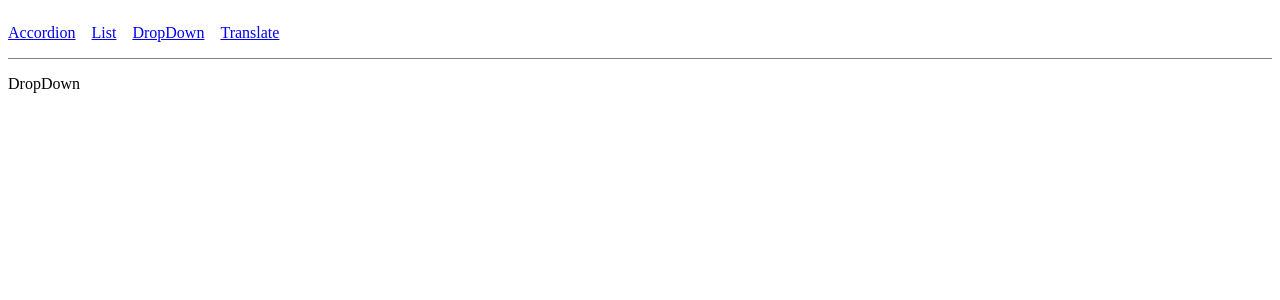
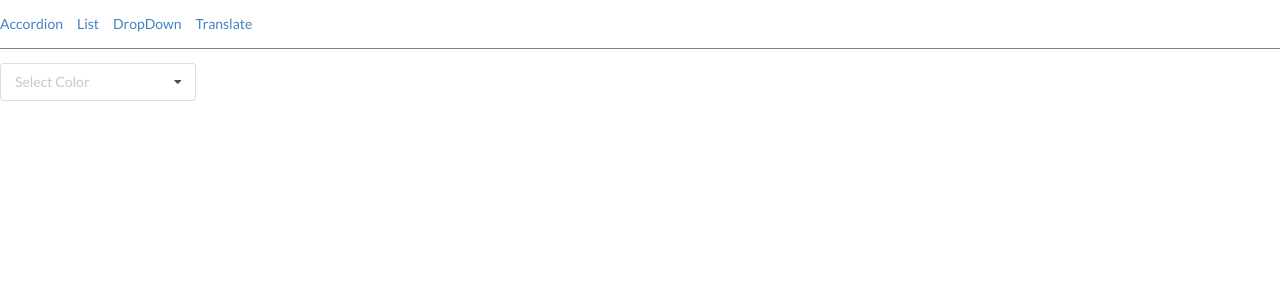
Before and after one commit to yosrimhamdi/drop-down-react, a React app: page /drop-down in a window 1280 px wide. Shown: the top 300 px of the page. Built offline with nearby package versions, Linux system fonts and the light colour scheme.

Commit message:
my own solution.

```diff
--- a/public/index.html
+++ b/public/index.html
@@ -24,6 +24,10 @@
       work correctly both with client-side routing and a non-root public URL.
       Learn how to configure a non-root public URL by running `npm run build`.
     -->
+    <link
+      rel="stylesheet"
+      href="https://cdnjs.cloudflare.com/ajax/libs/semantic-ui/2.4.1/semantic.min.css"
+    />
     <title>React App</title>
   </head>
   <body>
--- a/src/App.js
+++ b/src/App.js
@@ -3,7 +3,7 @@ import { BrowserRouter as Router, Switch, Route } from 'react-router-dom';
 
 import Accordion from '@components/Accordion/Accordion';
 import List from '@components/List/List';
-import DropDown from '@components/DropDown';
+import DropDown from '@components/DropDown/DropDown';
 import Translate from '@components/Translate';
 import Nav from '@components/Nav/Nav';
 
--- a/src/components/DropDown.js
+++ /dev/null
@@ -1,5 +0,0 @@
-import React from 'react';
-
-const DropDown = () => <div>DropDown</div>;
-
-export default DropDown;
--- /dev/null
+++ b/src/components/DropDown/DropDown.js
@@ -0,0 +1,19 @@
+import React, { useState } from 'react';
+
+import Select from './Select';
+import options from './options';
+
+const DropDown = () => {
+  const [selection, setSelection] = useState(null);
+
+  return (
+    <div>
+      <Select
+        options={options}
+        selection={selection}
+        setSelection={setSelection}
+      />
+    </div>
+  );
+};
+export default DropDown;
--- /dev/null
+++ b/src/components/DropDown/Select.js
@@ -0,0 +1,46 @@
+import React, { useRef } from 'react';
+import classnames from 'classnames';
+
+const Select = ({ options, selection, setSelection }) => {
+  const menu = useRef(null);
+
+  const onSelectClick = () => {
+    menu.current.classList.toggle('visible');
+  };
+
+  const onOptionClick = e => {
+    setSelection(options[e.target.dataset.index]);
+  };
+
+  const renderedOptions = options.map(({ value, label }, i) => (
+    <div
+      className="item"
+      key={i}
+      data-value={value}
+      data-index={i}
+      onClick={onOptionClick}
+    >
+      {label}
+    </div>
+  ));
+
+  const className = classnames({
+    'text': true,
+    'default': !selection,
+  });
+
+  return (
+    <div className="ui selection dropdown" onClick={onSelectClick}>
+      <input type="hidden" name="gender" />
+      <i className="dropdown icon"></i>
+      <div className={className}>
+        {selection ? selection.label : 'Select Color'}
+      </div>
+      <div className="menu transition" ref={menu}>
+        {renderedOptions}
+      </div>
+    </div>
+  );
+};
+
+export default Select;
--- /dev/null
+++ b/src/components/DropDown/options.js
@@ -0,0 +1,16 @@
+const options = [
+  {
+    label: 'Red',
+    value: 'red',
+  },
+  {
+    label: 'Green',
+    value: 'green',
+  },
+  {
+    label: 'Blue',
+    value: 'blue',
+  },
+];
+
+export default options;
```
